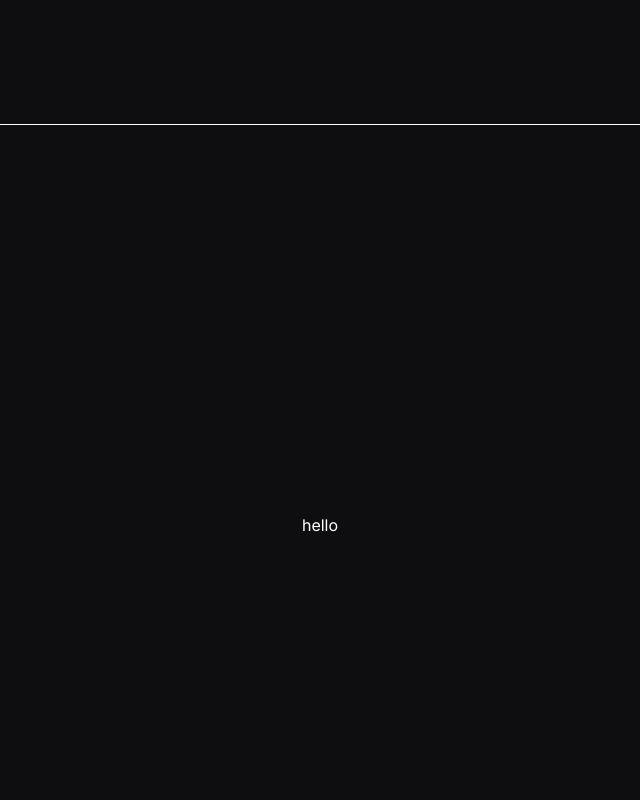
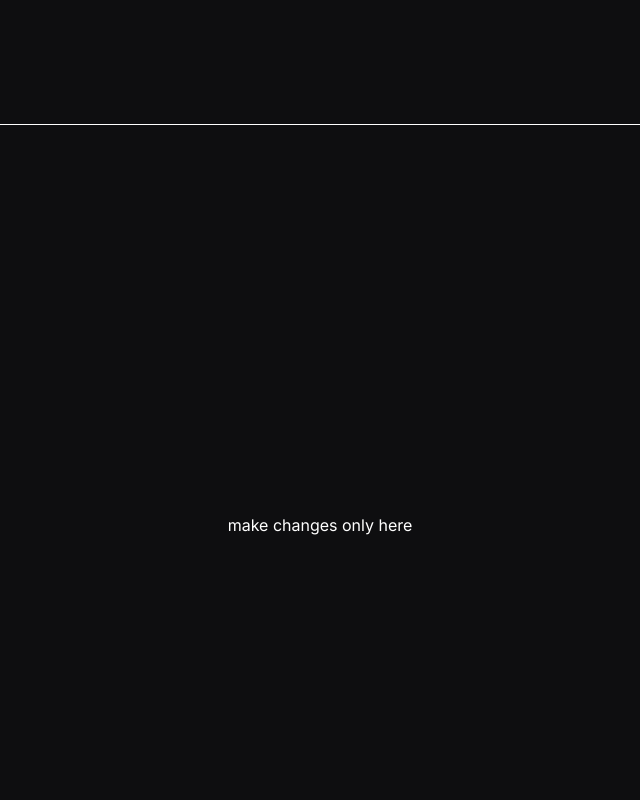
Before and after one commit to athena-server/athena-server.github.io, a Next.js app: page /rules-and-timings in a window 1280 px wide. Shown: the part 740-1540 px from the top of the page, without its empty margins (320-960 px from the left). Built offline with nearby package versions, Linux system fonts and the light colour scheme; a web font is replaced by a local one.

Commit message:
[INIT] timings section

```diff
--- a/src/app/rules-and-timings/page.tsx
+++ b/src/app/rules-and-timings/page.tsx
@@ -37,7 +37,7 @@ const Page = () => {
             </Section>
             <Section id="timings" className="min-h-screen h-full py-24 2xl:py-48 flex flex-col items-center justify-center" borderTop>
                 { /* Timings section*/}
-                hello
+                make changes only here
             </Section>
         </Container>
     )
```
